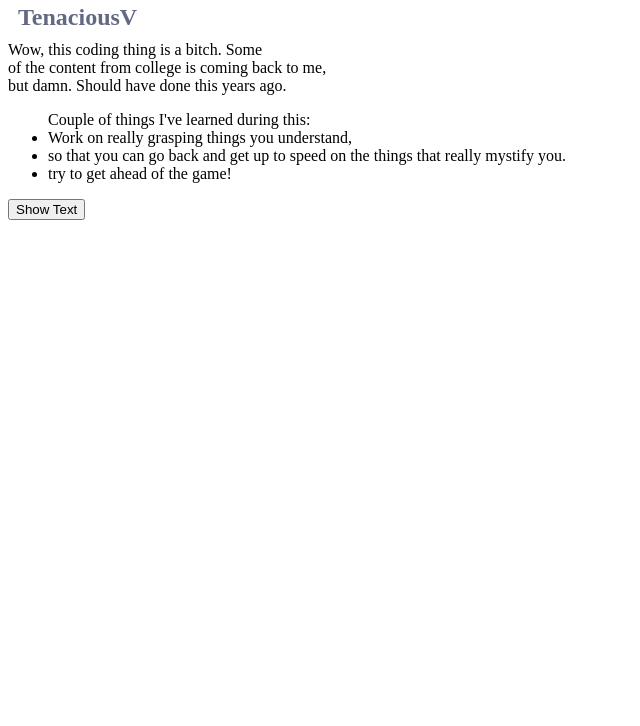
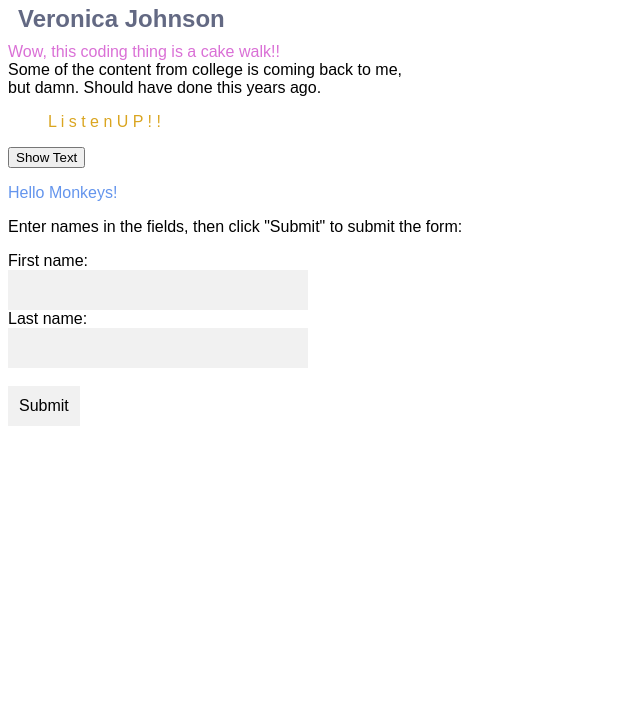
Before and after one commit to vcjronijohn/wk4stuff, a plain HTML site: page index.html in a window 1280 px wide. Shown: the part 74-800 px from the top of the page, without its empty margins (0-640 px from the left). Drawn offline with Linux system fonts and the light colour scheme.

Commit message:
second commit

```diff
--- a/index.html
+++ b/index.html
@@ -12,18 +12,55 @@
 </head>
 
 <body>
-    <h1 style="color: #ccc; font-weight: bold; margin: 20px;">Code Boot Camp @theClubhou.se</h1>
-    <h2 style="color: rgb(99, 105, 131); font-weight: bolder; margin: 10px;">TenaciousV</h2>
-    <div>Wow, this coding thing is a bitch. Some</div>
-    <div>of the content from college is coming back to me, </div>
+    <h1 id="clubhouse" style="color: #ccc; font-weight: bold; margin: 20px;">Code Boot Camp @theClubhou.se</h1>
+    <h2 id="alth2" style="color: rgb(99, 105, 131); font-weight: bolder; margin: 10px;">TenaciousV</h2>
+    <div id="para"> Wow, this coding thing is a bitch. </div>
+    <div>Some of the content from college is coming back to me, </div>
     <div>but damn. Should have done this years ago.</div>
-    <ul>Couple of things I've learned during this:
-        <li>Work on really grasping things you understand,</li>
-        <li>so that you can go back and get up to speed on the things that really mystify you.</li>
-        <li>try to get ahead of the game!</li>
+    <ul style="font: bolder" id="litxt">Couple of things I've learned during this:
+        <li style="color: DarkGreen">Work on really grasping things you understand,</li>
+        <li style="color: DarkGreen">so that you can go back and get up to speed on the things that really mystify you.</li>
+        <li style="color: DarkGreen">try to get ahead of the game!</li>
     </ul>
+
     <button onclick='addClass()'> Show Text </button>
     <p id="text" class="text hidden">This is the magic text</p>
+
+    <p id="p2">Hello World!</p>
+
+<script>
+document.getElementById("p2").style.color = "CornflowerBlue";
+document.getElementById("clubhouse").style.color = "DarkRed";
+document.getElementById("para").style.color = "Orchid";
+document.getElementById("litxt").style.color = "Goldenrod";
+document.getElementById("p2").innerText = "Hello Monkeys!";
+document.getElementById("clubhouse").innerText = "@theClubhou.se, You know!";
+document.getElementById("litxt").innerText = "L i s t e n  U P  ! !";
+document.getElementById('alth2').innerText = "Veronica Johnson";
+document.getElementById('para').innerText = "Wow, this coding thing is a cake walk!!";
+</script>
+
+    <p>Enter names in the fields, then click "Submit" to submit the form:</p>
+
+<form id="frm1" autocomplete="off" action="/action_page.php">
+    <div class="autocomplete" style="width:300px;">
+    First name: <input type="text" name="fname"><br>
+  Last name: <input type="text" name="lname"><br><br>
+  <input type="button" onclick="myFunction()" value="Submit">
+</form>
+
+<script>
+function myFunction() {
+  document.getElementById("frm1").submit();
+}
+</script>
+
+    <!-- <script>
+        var i = document.createElement("input"); //input element, text
+            i.setAttribute('type',"text");
+            i.setAttribute('name',"username");
+            i.setAttribute('value',"default");
+    </script> -->
 
 </body>
 
--- a/styles/styles.css
+++ b/styles/styles.css
@@ -13,3 +13,52 @@ h1 {
 .show {
 	display: block;
 }
+* { box-sizing: border-box; }
+body {
+  font: 16px Arial;
+}
+.autocomplete {
+  /*the container must be positioned relative:*/
+  position: relative;
+  display: inline-block;
+}
+input {
+  border: 1px solid transparent;
+  background-color: #f1f1f1;
+  padding: 10px;
+  font-size: 16px;
+}
+input[type=text] {
+  background-color: #f1f1f1;
+  width: 100%;
+}
+input[type=submit] {
+  background-color: DodgerBlue;
+  color: #fff;
+}
+.autocomplete-items {
+  position: absolute;
+  border: 1px solid #d4d4d4;
+  border-bottom: none;
+  border-top: none;
+  z-index: 99;
+  /*position the autocomplete items to be the same width as the container:*/
+  top: 100%;
+  left: 0;
+  right: 0;
+}
+.autocomplete-items div {
+  padding: 10px;
+  cursor: pointer;
+  background-color: #fff;
+  border-bottom: 1px solid #d4d4d4;
+}
+.autocomplete-items div:hover {
+  /*when hovering an item:*/
+  background-color: #e9e9e9;
+}
+.autocomplete-active {
+  /*when navigating through the items using the arrow keys:*/
+  background-color: DodgerBlue !important;
+  color: #ffffff;
+}
```
Also changed, not shown: js/w4exercise.js (+14 -0 lines).
